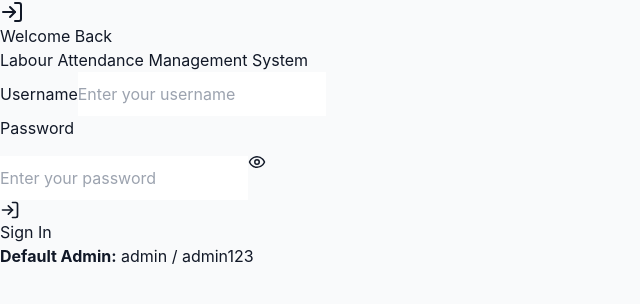
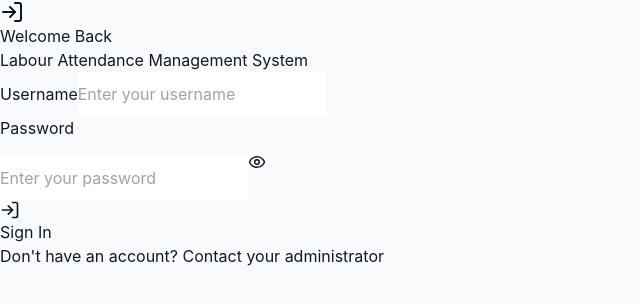
Before and after one commit to jeevananm06/attendance, a React (Vite) app in the folder frontend/: page /login in a window 1280 px wide. Shown: the top 304 px of the page, without its empty margins (0-640 px from the left). Built offline with nearby package versions, Linux system fonts and the light colour scheme; no server answers.

Commit message:
removing default credentials

```diff
--- a/frontend/src/pages/Login.jsx
+++ b/frontend/src/pages/Login.jsx
@@ -98,7 +98,7 @@ const Login = () => {
 
           <div className="mt-6 p-4 bg-gray-50 dark:bg-gray-700 rounded-lg">
             <p className="text-sm text-gray-600 dark:text-gray-400 text-center">
-              <strong>Default Admin:</strong> admin / admin123
+              Don't have an account? <span className="text-primary-600">Contact your administrator</span>
             </p>
           </div>
         </div>
```
